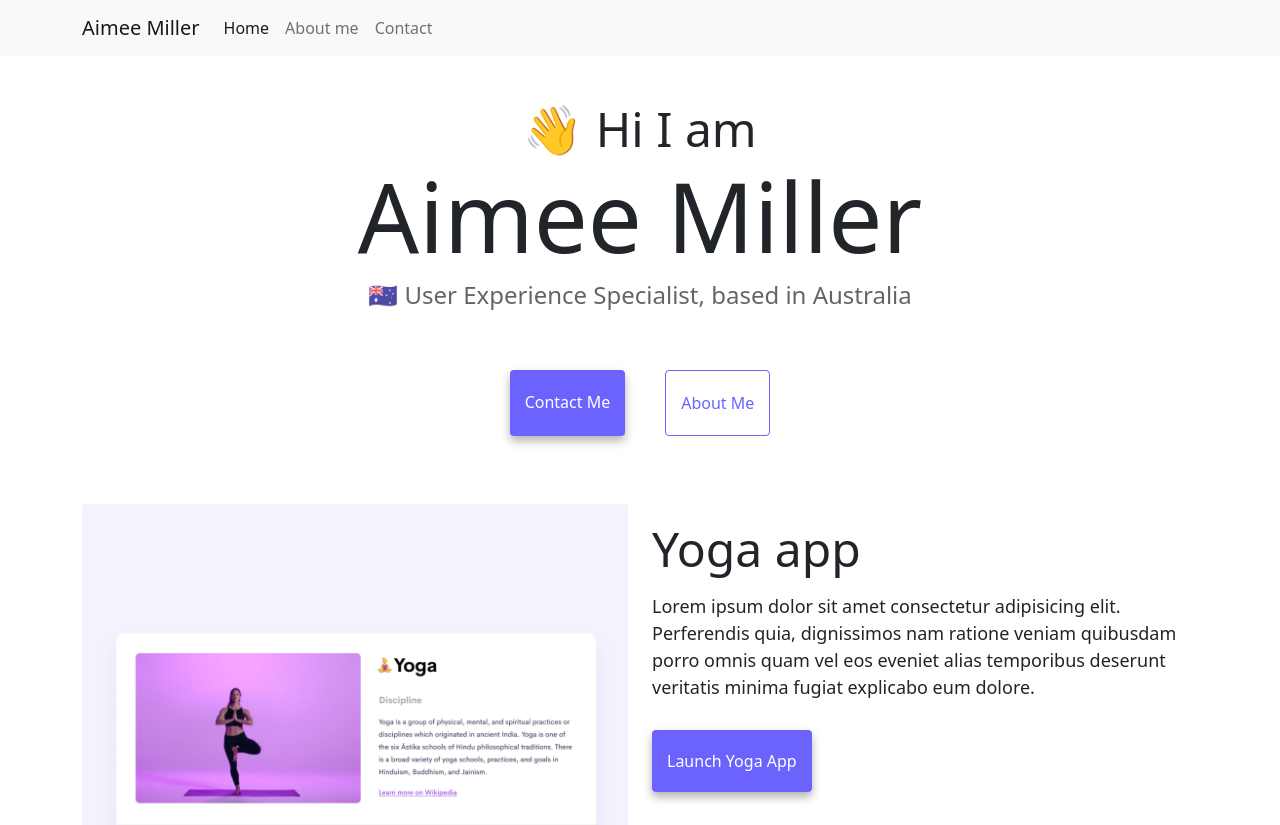
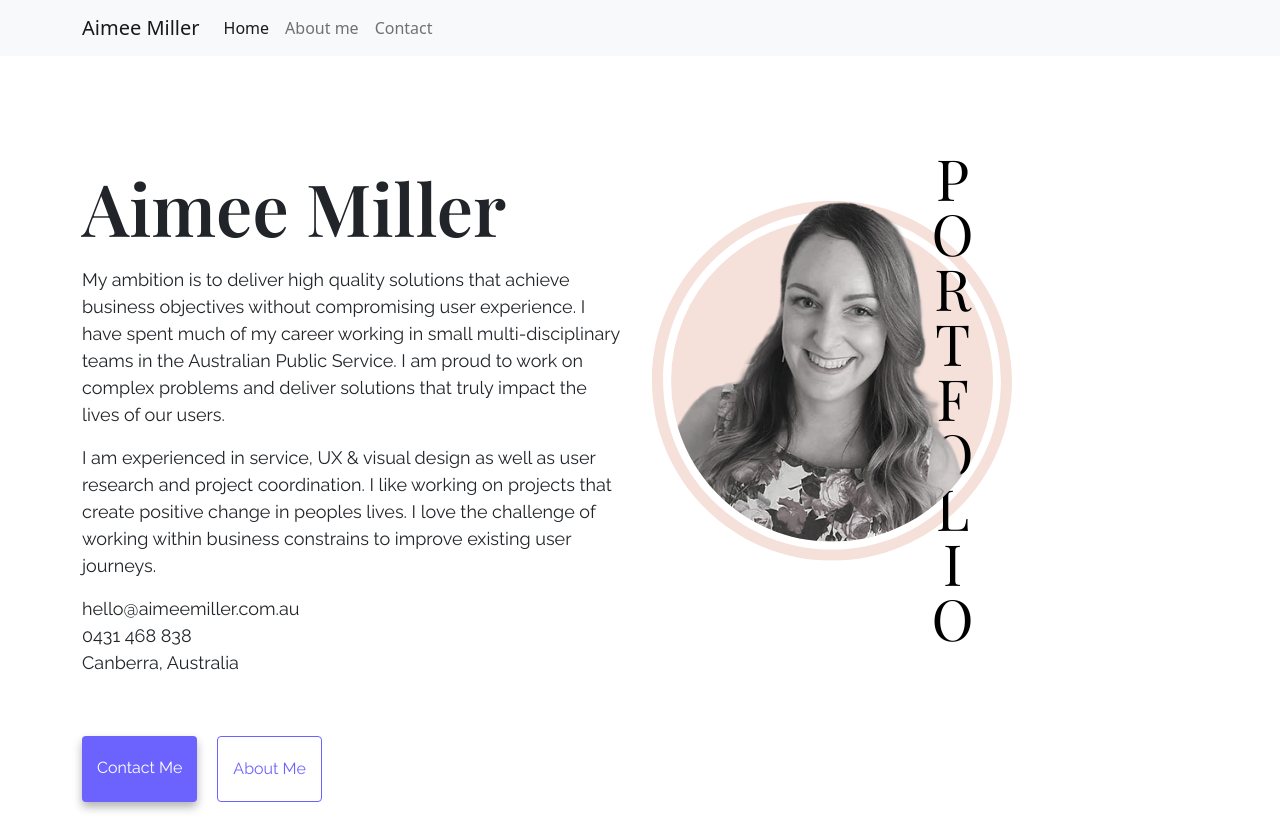
Before and after one commit to ajbrodrick/aimee-miller-portfolio, a plain HTML site: page index.html in a window 1280 px wide. Shown: the top 825 px of the page. Drawn offline with nearby package versions, Linux system fonts and the light colour scheme.

Commit message:
Changes toward portfolio final

```diff
--- a/index.html
+++ b/index.html
@@ -6,6 +6,12 @@
       rel="stylesheet"
       integrity="sha384-1BmE4kWBq78iYhFldvKuhfTAU6auU8tT94WrHftjDbrCEXSU1oBoqyl2QvZ6jIW3"
       crossorigin="anonymous"
+    />
+    <link rel="preconnect" href="https://fonts.googleapis.com" />
+    <link rel="preconnect" href="https://fonts.gstatic.com" crossorigin />
+    <link
+      href="https://fonts.googleapis.com/css2?family=Playfair+Display:wght@400;500;600;700;800&family=Raleway:wght@200;400;600;700;900&display=swap"
+      rel="stylesheet"
     />
     <meta charset="UTF-8" />
     <meta http-equiv="X-UA-Compatible" content="IE=edge" />
@@ -52,12 +58,26 @@
       </div>
     </nav>
     <div class="container">
-      <h2 class="text-center">👋 Hi I am</h2>
-      <h1>Aimee Miller</h1>
-      <h3 class="text-center">
-        🇦🇺 User Experience Specialist, based in Australia
-      </h3>
-      <div class="navigation-links mb-5">
+          <div class="row mt-5"></div>
+      <div class="col-12">
+          <img
+          src="images/mobile-portrait.png"
+            alt="Aimee Miller"
+            class="img-fluid mx-auto pt-5"
+            id="portrait-mobile"
+          />
+        </div>
+      <div class="row mt-5">
+        <div class="col-lg-6">
+          <h1 class="mb-3 mt-3">Aimee Miller</h1>
+          <p>
+My ambition is to deliver high quality solutions that achieve business objectives without compromising user experience. I have spent much of my career working in small multi-disciplinary teams in the Australian Public Service. I am proud to work on complex problems and deliver solutions that truly impact the lives of our users.</p>
+<p>I am experienced in service, UX & visual design as well as user research and project coordination. I like working on projects that create positive change in peoples lives. I love the challenge of working within business constrains to improve existing user journeys.</p>
+<p>hello@aimeemiller.com.au<br/>
+0431 468 838<br/>
+Canberra, Australia</p>
+          </p>
+          <div class="navigation-links mb-5">
         <a
           href="about.html#contact"
           class="contact-link"
@@ -68,8 +88,18 @@
           >About me</a
         >
       </div>
+          </div>
+          <div class="col-lg-6">
+          <img
+          src="images/portrait.png"
+            alt="Aimee Miller"
+            class="img-fluid"
+            id="portrait-desktop"
+          />
+        </div>
+        </div>
 
-      <div class="row mt-5">
+            <div class="row mt-5">
         <div class="col-md-6 order-md-1">
           <img
             src="images/yoga.png"
@@ -150,6 +180,7 @@
         </div>
       </div>
     </div>
+     </div>
     <footer>
       <p class="mb-5 mt-5 text-center">Coded by Aimee Miller</p>
     </footer>
--- a/src/style.css
+++ b/src/style.css
@@ -10,24 +10,29 @@ body {
 }
 
 h1 {
-  font-size: 96px;
-  text-align: center;
+  font-size: 72px;
+  text-align: left;
+  font-family: "Playfair Display", serif;
+  font-weight: 600;
 }
 
 h2 {
   font-size: 48px;
   text-align: left;
   margin: 0;
+  font-family: "Playfair Display", serif;
 }
 
 h3 {
   font-size: 24px;
   opacity: 0.7;
+  font-family: "Raleway", sans-serif;
 }
 
 p {
   font-size: 18px;
   line-height: 1.5;
+  font-family: "Raleway", sans-serif;
 }
 
 @media screen and (max-width: 768px) {
@@ -39,6 +44,7 @@ p {
     font-size: 30px;
     text-align: center;
   }
+
   h3 {
     font-size: 18px;
     text-align: center;
@@ -48,16 +54,41 @@ p {
     font-size: 15px;
     text-align: center;
   }
+
+  .navigation-links {
+    display: flex;
+    justify-content: center;
+  }
+
+  .primary-link {
+    display: flex;
+    justify-content: center;
+  }
+}
+
+@media screen and (max-width: 991px) {
+  #portrait-mobile {
+    display: block;
+  }
+  #portrait-desktop {
+    display: none;
+  }
+}
+
+@media screen and (min-width: 992px) {
+  #portrait-mobile {
+    display: none;
+  }
 }
 
 .navigation-links {
   display: flex;
   margin-top: 40px;
-  justify-content: center;
+  font-family: "Raleway", sans-serif;
 }
 
 .navigation-links a {
-  margin: 20px;
+  margin: 20px 20px 20px 0;
   border-radius: 4px;
   padding: 20px 15px;
   text-decoration: none;
@@ -78,6 +109,7 @@ p {
 .about-link {
   color: var(--primary-color);
   border: 1px solid var(--primary-color);
+  font-family: "Raleway", sans-serif;
 }
 
 .about-link:hover {
@@ -119,13 +151,7 @@ p {
   background: var(--primary-color);
   box-shadow: var(--box-shadow);
   color: white;
-}
-
-@media screen and (max-width: 768px) {
-  .primary-link {
-    display: flex;
-    justify-content: center;
-  }
+  font-family: "Raleway", sans-serif;
 }
 
 .primary-link:hover {
```
Also changed, not shown: about.html (+3 -0 lines), images/mobile-portrait.png (added), images/portrait.png (added).
